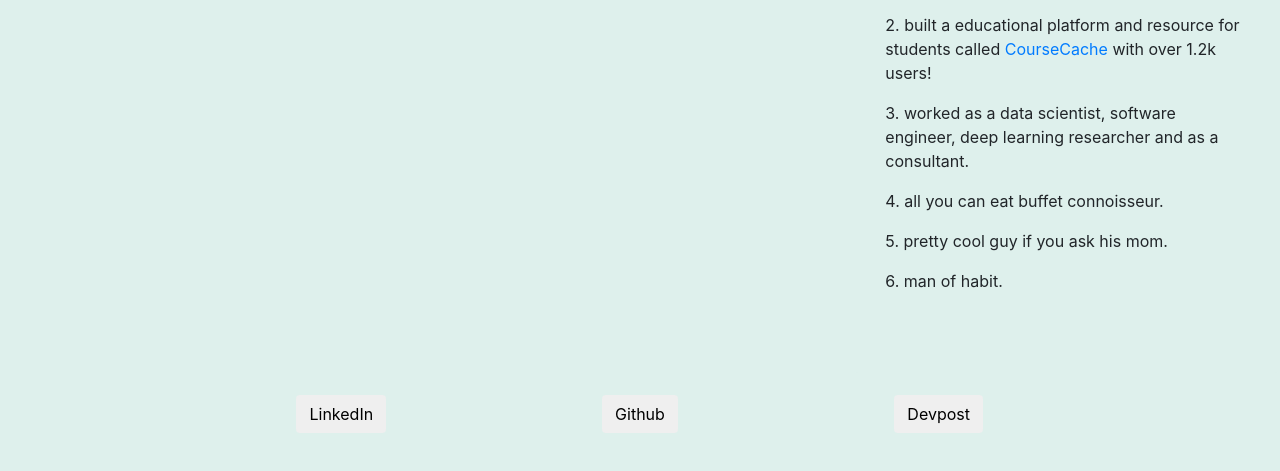
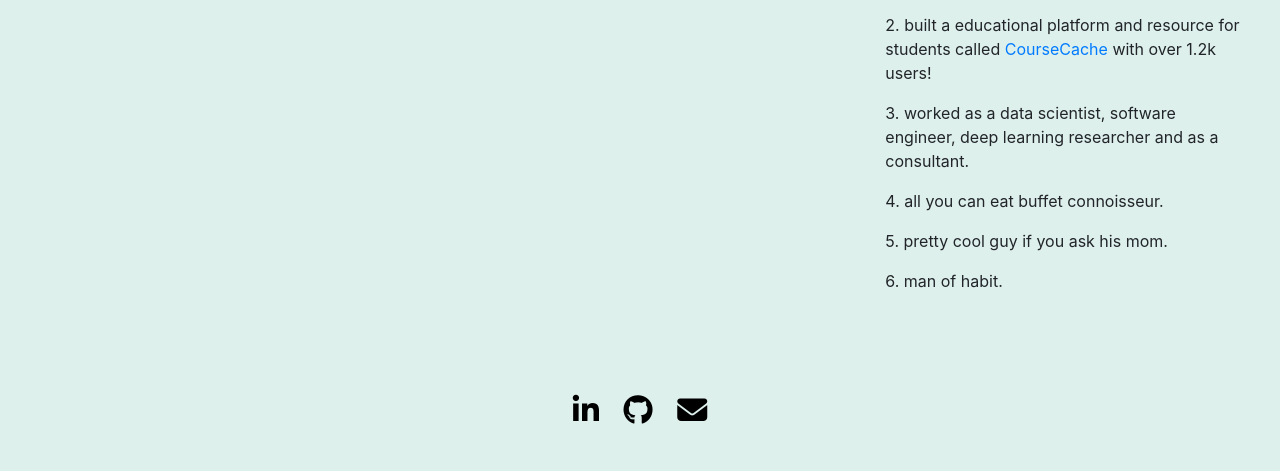
Before and after one commit to cemtorun/cemtorun.github.io, a plain HTML site: page index.html in a window 1280 px wide. Shown: the part 369-840 px from the top of the page. Drawn offline with nearby package versions, Linux system fonts and the light colour scheme.

Commit message:
add icons instead of buttons

```diff
--- a/assets/css/main.css
+++ b/assets/css/main.css
@@ -38,11 +38,45 @@ body {
 
 #links {
     margin-top: -10px;
-    width: 70%;
     margin-bottom: 60px;
-
 }
 
-#link:hover {
-    background: rgb(70, 134, 207);
+/* #link {
+    background: #DEF0EC;
+    border: 1px solid  rgb(70, 134, 207);
+    border-radius: 15px;
+    padding: 10px;
+    width: 90px;
+    height: 50px;
+} */
+
+a {
+    display: inline-block;
 }
+
+#github {
+    font-size: 30px;
+    padding-right: 20px;
+    color: black;
+}
+
+#linkedin {
+    font-size: 30px;
+    padding-right: 20px;
+    color: black;
+}
+
+#email {
+    font-size: 30px;
+    color: black;
+}
+
+#linkedin:hover{
+    color: rgb(70, 134, 207);
+}
+#github:hover{
+    color: rgb(70, 134, 207);
+}
+#email:hover{
+    color: rgb(70, 134, 207);
+}
--- a/index.html
+++ b/index.html
@@ -20,6 +20,7 @@
     <!-- Font Awesome -->
     <script src="https://kit.fontawesome.com/9ed7150226.js"></script>
 
+    <link rel="icon" href="images/favicon.ico">
 
     <title>cem</title>
 </head>
@@ -83,27 +84,21 @@
         </div>
     </section>
 
-    <section id="links" class="container-fluid">
+    <section id="links" class="container-fluid text-center">
 
-        <div class="row text-center">
 
-            <div class="col-lg-4">
         <a href="https://www.linkedin.com/in/cem-torun/">
-                    <button id="link" type="button" class="btn btn-md">LinkedIn</button>
+            <i id="linkedin" class="fab fa-linkedin-in"></i>
         </a>
-            </div>
 
-            <div class="col-lg-4">
         <a href="https://github.com/cemtorun">
-                    <button id="link" type="button" class="btn btnbtn-md ">Github</button>
+            <i id="github" class="fab fa-github"></i>
         </a>
-            </div>
 
-            <div class="col-lg-4">
-                <a
-                    href="https://devpost.com/cemtorun?ref_content=user-portfolio&ref_feature=portfolio&ref_medium=global-nav">
-                    <button id="link" type="button" class="btn btn btn-md">Devpost</button>
+        <a href="mailto:cemtorun283@gmail.com">
+            <i id="email" class="fas fa-envelope"></i>
         </a>
+
 
         </div>
 
```
Lines whose indentation alone changed are shown as unchanged.
